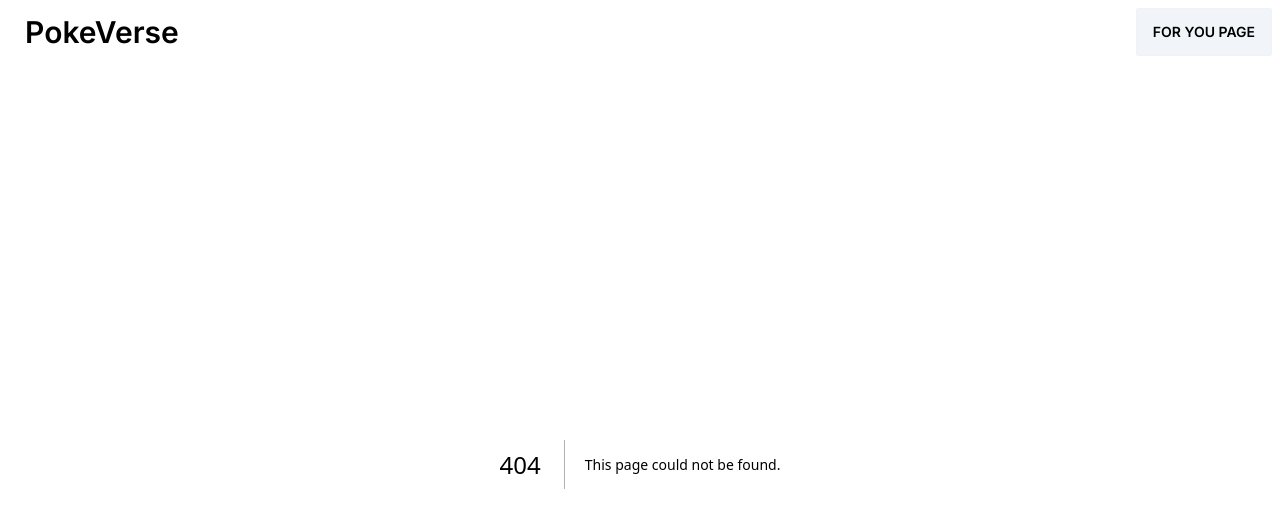
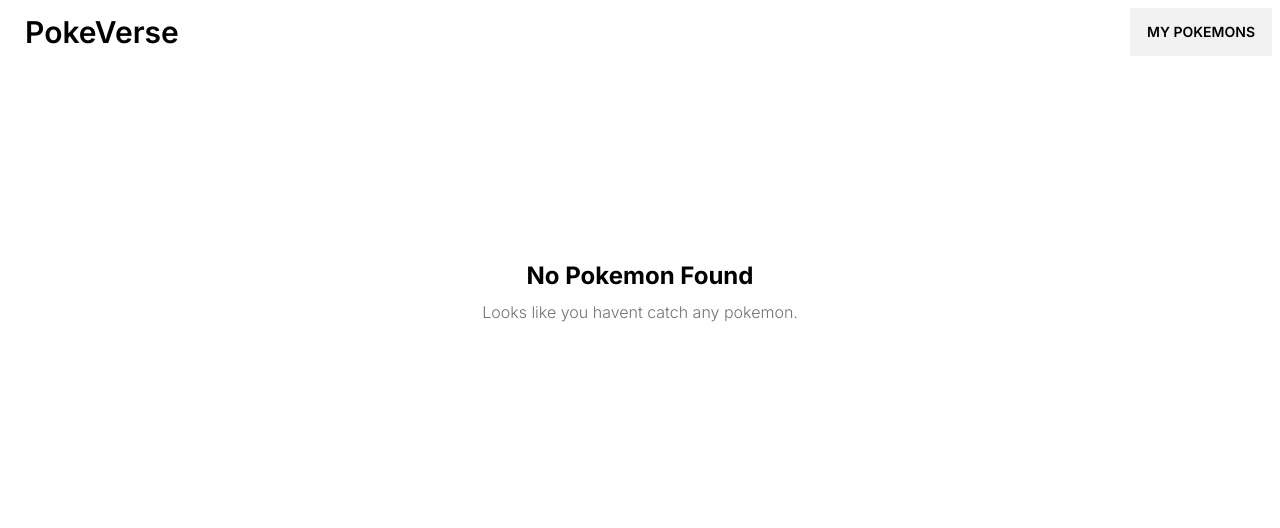
Before and after one commit to alaqsaka/PokeVerse, a Next.js app: page /my-pokemon in a window 1280 px wide. Before the commit this address had no page. Shown: the top 528 px of the page. Built offline with nearby package versions, Linux system fonts and the light colour scheme.

Commit message:
Create my pokemon page

```diff
--- /dev/null
+++ b/src/app/components/EmptyState.tsx
@@ -0,0 +1,44 @@
+"use client";
+import { useRouter } from "next/navigation";
+import Heading from "./Heading";
+// import Button from "./Button";
+
+interface EmptyStateProps {
+  title?: string;
+  subtitle?: string;
+  showReset?: boolean;
+}
+
+const EmptyState: React.FC<EmptyStateProps> = ({
+  title = "No exact matches",
+  subtitle = "Try changing or removing some of your filters",
+  showReset,
+}) => {
+  const router = useRouter();
+
+  return (
+    <div
+      className="
+    h-[60vh]
+    flex
+    flex-col
+    gap-2
+    justify-center
+    items-center
+  "
+    >
+      <Heading center title={title} subtitle={subtitle} />
+      <div className="w-48 mt-4">
+        {/* {showReset && (
+          <Button
+            outline
+            label="Remove all filters"
+            onClick={() => router.push("/")}
+          />
+        )} */}
+      </div>
+    </div>
+  );
+};
+
+export default EmptyState;
--- /dev/null
+++ b/src/app/components/Heading.tsx
@@ -0,0 +1,18 @@
+"use client";
+
+interface HeadingProps {
+  title: string;
+  subtitle?: string;
+  center?: boolean;
+}
+
+const Heading: React.FC<HeadingProps> = ({ title, subtitle, center }) => {
+  return (
+    <div className={center ? "text-center" : "text-start"}>
+      <div className="text-2xl font-bold">{title}</div>
+      <div className="font-light text-neutral-500 mt-2">{subtitle}</div>
+    </div>
+  );
+};
+
+export default Heading;
--- a/src/app/components/navbar/Navbar.tsx
+++ b/src/app/components/navbar/Navbar.tsx
@@ -1,4 +1,11 @@
+"use client";
+
+import Link from "next/link";
+import { useRouter } from "next/navigation";
+
 const Navbar = () => {
+  const router = useRouter();
+
   return (
     <div className="navbar bg-base-100">
       <div className="flex-1">
@@ -7,7 +14,9 @@ const Navbar = () => {
         </a>
       </div>
       <div className="navbar-end">
-        <a className="btn bg-slate-100">For You Page</a>
+        <Link href="/my-pokemon" className="btn">
+          My Pokemons
+        </Link>
       </div>
     </div>
   );
--- /dev/null
+++ b/src/app/my-pokemon/page.tsx
@@ -0,0 +1,23 @@
+import React from "react";
+import ClientOnly from "../components/ClientOnly";
+import EmptyState from "../components/EmptyState";
+
+const MyPokemon = () => {
+  // Get from local storage
+  const userPokemonList = [];
+
+  if (userPokemonList.length === 0) {
+    return (
+      <ClientOnly>
+        <EmptyState
+          title="No Pokemon Found"
+          subtitle="Looks like you havent catch any pokemon."
+        />
+      </ClientOnly>
+    );
+  }
+
+  return <ClientOnly>List of pokemons</ClientOnly>;
+};
+
+export default MyPokemon;
```
